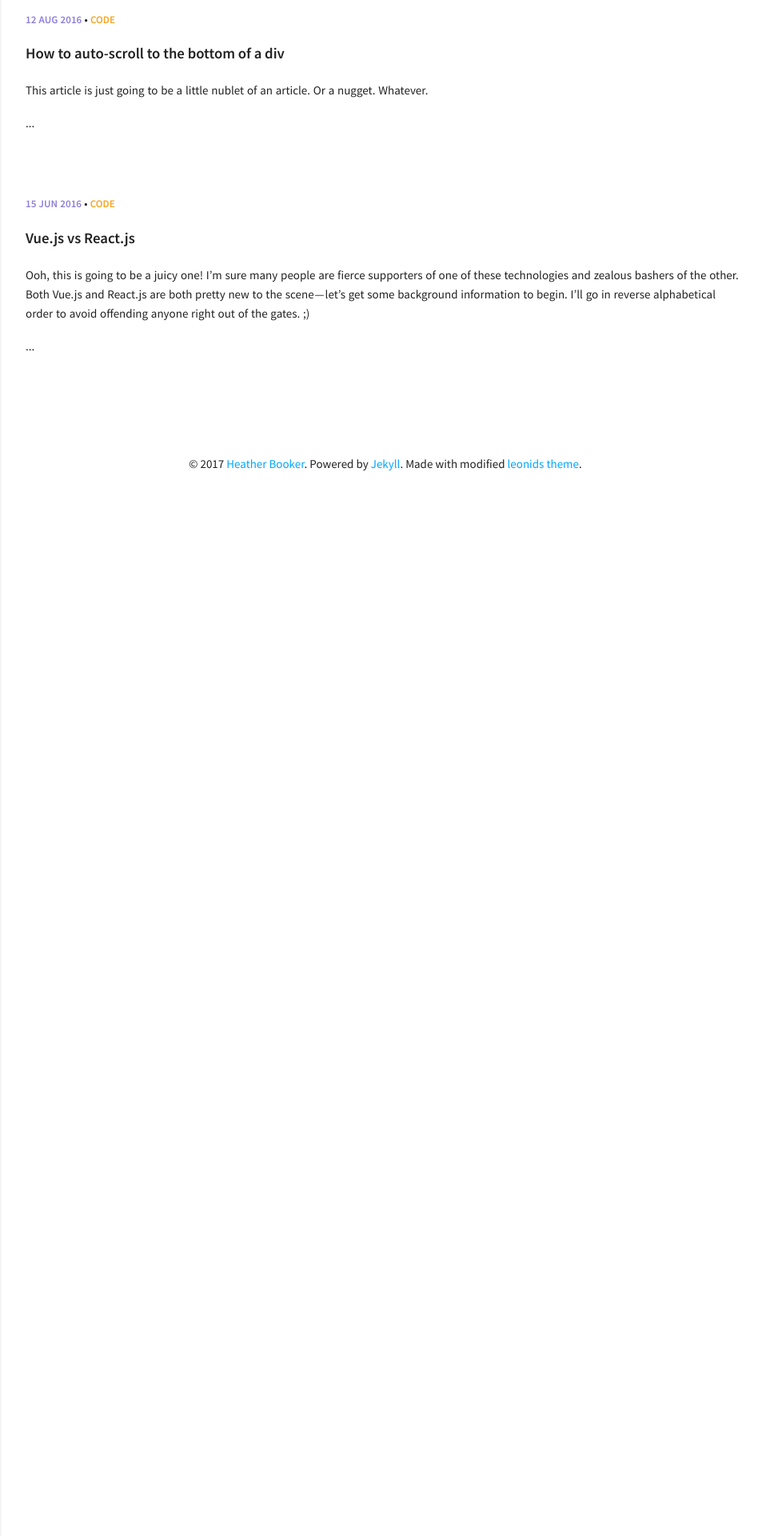
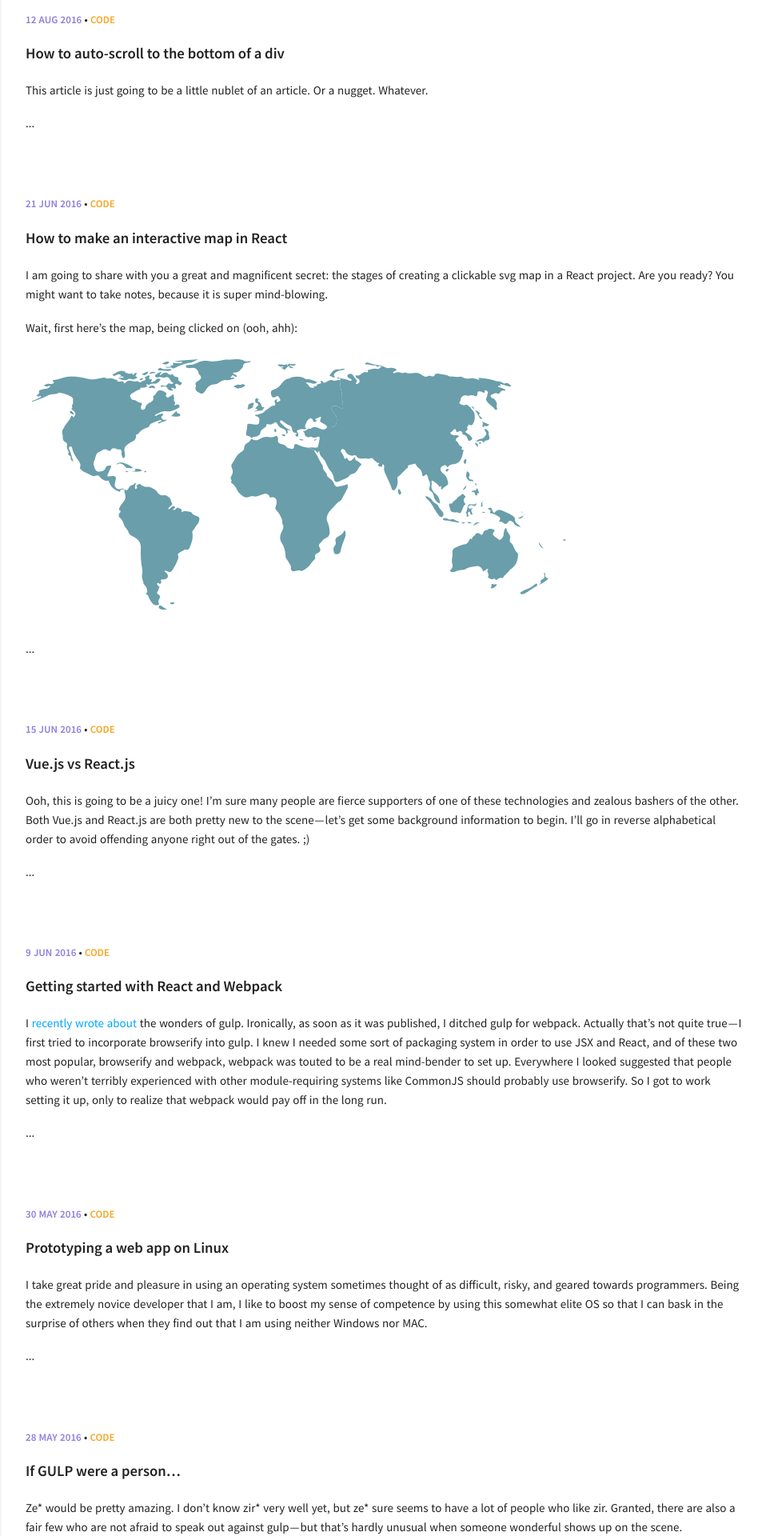
Before and after one commit to heatherbooker/blog, a Jekyll site: the page built from index.html, in a window 1280 px wide. Shown: the part 2584-4504 px from the top of the page at 80% size, without its empty margins (318-1276 px from the left). Built offline with Jekyll 4.4.1, drawn with Linux system fonts in a browser that asks for light colours; some of the changed text lies outside the part shown.

Commit message:
Add remaining Medium.com posts; fix ellipses links

````diff
--- a/_layouts/post_listing.html
+++ b/_layouts/post_listing.html
@@ -39,7 +39,7 @@ layout: default
       <p>
         {{ post.excerpt }}
         {% unless post.ends-early %}
-          <a class="normal-text" href="{{ post.link }}" alt="see whole post">...</a>
+          <a class="normal-text" href="{{ site.url }}{{ post.url }}" alt="see whole post">...</a>
         {% endunless%}
       </p>
     </div>
--- /dev/null
+++ b/_posts/2016-05-28-if-gulp-were-a-person.md
@@ -0,0 +1,20 @@
+---
+layout: post
+title:  "If GULP were a person…"
+categories: code
+tags: code thoughts
+---
+
+Ze* would be pretty amazing. I don’t know zir* very well yet, but ze* sure seems to have a lot of people who like zir. Granted, there are also a fair few who are not afraid to speak out against gulp — but that’s hardly unusual when someone wonderful shows up on the scene.
+
+Gulp was a little hard to follow at first. Ze uses all this language that, like everyone in the field, is a little perplexing until you’re used to it. I suppose you would call that *jargon*. <!--more-->Zir four main capabilities are expressed as `.task`, `.pipe`, `.src`, and `.dest`. The latter two are simply used to denote the source and destination of the files you would like gulp to operate on. `.task` is, of course, a description of the task you would like gulp to execute. Now, `.pipe` is, to my untrained eyes, the most wonderful and curious constituent of gulp. Ze isn’t showy about it, but once you understand it, it is the backbone of all the incredible functionality gulp so humbly offers. You see, the aptly named `.pipe` function takes a reference to a plugin you would like to see used on your code, and then pipes your code through that plugin from `.src` to `.dest`, leaving a new, neatly wrapped, perfectly articulated version of your code in wherever you have designated as the destination. The most beautiful thing about gulp, in my view, is the conceptualization afforded by the use of this code that represents sending code through a pipeline where it undergoes various transformations.
+
+If there’s one thing I know for sure, it’s that gulp loves to accessorize. In fact, ze wouldn’t be that notable at all without all zir little friends. Gulp gets along with pug (formerly jade) for html, sass for css, mocha for testing, and basically anyone or anything else you’d like zir to. Ze can help you uglify your code for running, while leaving your original code untouched so when you come back to edit it/check it out, you aren’t bewildered by the wall of text that is uglified code. Ze can also lint your code, simplify the use of frameworks like react.js and express, compile coffeescript, and do a million other handy things that just makes zir a great companion.
+
+Now, don’t get me wrong — there are probably other gizmos and gadgets that accomplish the same things in various permutations and combinations. But gulp can just do so MUCH! By golly, just in researching this article I discovered that ze can work with git for version control! Unbelievable! I tell ya folks, whatever you want to, you talk to gulp and the two of you will work something out to your satisfaction. With all zir connections, you won’t be disappointed.
+
+*Note on “ze”, “zir” & “zirs”: these are commonly used gender-neutral pronouns, intended to lack any connotation of gender. I do not wish to assign a gender to Gulp, and thus I have selected these non-specific pronouns. For more information, feel free to check out this [explanation](\\genderneutralpronoun.wordpress.com) from the Gender Neutral Pronoun Blog.
+
+**Thanks to Dylan Harness for motivating this post.
+
+*Note*: This post was migrated from its [original home on Medium](https://medium.com/@heatherbooker/if-gulp-were-a-person-82a6cd6e3e38#.fhs0i3owm) on February 23, 2017.
--- /dev/null
+++ b/_posts/2016-05-30-prototyping-web-on-linux.md
@@ -0,0 +1,25 @@
+---
+layout: post
+title:  "Prototyping a web app on Linux"
+categories: code
+tags: code
+---
+
+I take great pride and pleasure in using an operating system sometimes thought of as difficult, risky, and geared towards programmers. Being the extremely novice developer that I am, I like to boost my sense of competence by using this somewhat elite OS so that I can bask in the surprise of others when they find out that I am using neither Windows nor MAC.
+<!--more-->
+However, along with the perks of using an a slightly atypical OS come its inevitable, intrinsically linked downfalls: in this case, namely a lack of support for and access to popular proprietary programs. Luckily, the open-source community is beautiful and prolific, its efforts affording the ability to hack together a solution to nearly any problem you should wish to tackle.
+
+My latest endeavour, prototyping my next project, has been no exception. The objective: create a high-fidelity, really pretty, visually-identical, interactive approximation of what I envision my web app looking like and being able to do. I began by trying out some web apps advertised for prototyping, InVision and Marvel App — which, of course, are indifferent to my OS — I was off to a good start. InVision didn’t work out, but Marvel App was promising, allowing you create designs with its [canvas function](http://blog.marvelapp.com/introducing-canvas-design-wireframe-and-animate-directly-in-marvel/). However, there was a glaring flaw: once you move on from creating screen1 to screen2, screen3 *must* be based off screen2 — there’s no way to use screen1 as a starting point. This becomes extremely frustrating extremely quickly, and I was getting really tempted to cut corners and just omit entire interactions and features.
+
+So, I migrated my project over to some OS-based image editing software. (Note: I am a complete noob at image manipulations.) I had previously used GIMP, but gave InkScape a run this time. Abode Illustrator seems to typically be the tool of choice for operations like mine, but it is of course unavailable for Linux. Having never used Illustrator, I expect that I experienced exactly the same amount of difficulty getting started with InkScape as I would have with Illustrator. As with many things on the most user-friendly Linux distros (ie Ubuntu based), there is a wealth of online knowledge in the form of question forums and tutorials. This meant that I could just google any problem I ran into for instant assistance. I reckon Illustrator similarly has plenty of how-to information available on the interwebz.
+
+By taking advantage of all the help available, I was able to get a handle on using InkScape to mock-up some beautiful screens. I then uploaded each of them back into Marvel App and used Marvel to add interactions between them. And you know what? I don’t think prototying in Linux was particularly hardship-prone.
+
+There was one important lesson learned, that I must remind myself of:
+
+- If it’s not simple, just google it!
+Usually I am too stubborn — I try until I’m mad and then declare it impossible. “Just google it” is a much better tactic.
+
+All said and done, I feel much more confident about mocking-up and prototyping apps for future projects after this experience and I’m not at all concerned that my OS is impeding my pace. Another point for Linux!
+
+*Note*: This post was migrated from its [original home on Medium](https://medium.com/@heatherbooker/prototyping-a-web-app-on-linux-a2834e9a4c55#.o2b92lp0v) on February 23, 2017.
--- /dev/null
+++ b/_posts/2016-06-09-getting-started-react-webpack.md
@@ -0,0 +1,208 @@
+---
+layout: post
+title:  "Getting started with React and Webpack"
+categories: code
+tags: code how-to
+---
+
+I [recently wrote about]({{ site.url }}{% post_url 2016-05-28-if-gulp-were-a-person %}) the wonders of gulp. Ironically, as soon as it was published, I ditched gulp for webpack. Actually that’s not quite true — I first tried to incorporate browserify into gulp. I knew I needed some sort of packaging system in order to use JSX and React, and of these two most popular, browserify and webpack, webpack was touted to be a real mind-bender to set up. Everywhere I looked suggested that people who weren’t terribly experienced with other module-requiring systems like CommonJS should probably use browserify. So I got to work setting it up, only to realize that webpack would pay off in the long run.
+  <!--more-->
+
+Scratch browserify. Move on to webpack. The internet was right — it was a pain to set up. Let’s dig right in and see if we can’t set up our own project right now using React and Webpack. (If you can’t be bothered to follow along, feel free to git clone my [Webpack-React starter](https://github.com/heatherbooker/webpack-react-starter) — a complete environment to use React and Webpack, as well as SCSS.)
+
+We will be creating a project ‘anyProject’ in a directory ‘dev’. Feel free to adapt these to your needs.
+
+```bash
+mkdir dev/anyProject
+cd dev/anyProject
+```
+
+npm is a dandy package manager we will be using to set up webpack and react. Make sure you have npm installed by typing `npm -v` — check [here](https://docs.npmjs.com/getting-started/installing-node) or [here](http://blog.npmjs.org/post/85484771375/how-to-install-npm) for details.
+
+Run `npm init -y` to get started — this will initialize your project with a package.json file. The -y option tells npm to use default settings; if you forget to use it, just press enter until you have gone through all of the questions. Running npm init -f accomplishes the same, but it also warns you:
+
+![npm being a know-it-all]({{ site.url }}/assets/img/npm-warn.png)
+
+Alarming! Better stick to -y which gets the job done without sassing you. (not the css type…)
+
+Next, we install webpack:
+
+```bash
+npm i webpack -S
+```
+
+This should have initialized a node\_modules folder in your current directory (dev/anyProject, in this example). If not, webpack may have been downloaded to a node_modules folder found higher up in your directory tree. Webpack should now also be listed in the ‘dependencies’ section of your package.json. Let’s create a configuration file for webpack now, to tell it how to handle our files and what we want it do.
+
+```bash
+touch webpack.config.js
+```
+
+Open webpack.config.js, and type the following:
+
+```js
+module.exports = {
+  entry: “./src/index.jsx”,
+  output: {
+    path: ‘build’,
+    filename: “index.js”
+  }
+};
+```
+
+This sets the first file webpack looks at as ‘index.jsx’ located in directory ‘src’, and writes the output to a file ‘index.js’ located in dir ‘build’. But how does our JSX become plain ol JS? Webpack uses ‘loaders’ to essentially translate code; we need to add loaders for whatever functionality we desire. First npm install some loaders: Babel will help the transition from JSX to js:
+
+```bash
+npm i babel-loader babel-preset-es2015 babel-preset-react -S
+```
+
+Then go back to the webpack.config.js, and at the same level as ‘entry’ and ‘output’, add a key ‘module’ which will contain configuration information for our loaders, starting with babel:
+
+```js
+  ...
+  , module: {
+    loaders: [{
+      test: /\.jsx$/,
+      exclude: /node_modules/,
+      loader: ‘babel’,
+      query: {
+        presets: [‘es2015’, ‘react’]
+      }
+    }]
+  }
+```
+
+But where are our heads?! (not the git type…) We don’t even have React in our project yet! Better fix that. Run:
+
+```bash
+npm i react react-dom -S
+```
+
+Let’s check that everything we’ve done so far is working. We will need directories ‘src’ and ‘build’, an index.jsx file and an index.html file.
+
+```bash
+mkdir src build
+touch src/index.jsx
+touch src/index.html
+```
+
+Hopefully you are using an editor like Sublime which will auto-generate a basic HTML doc by typing ‘html’ and pressing tab. Then throw in a quick <div> with an id=“app”, and a script tag so the index.html looks like this:
+
+```html
+<!DOCTYPE html>
+<html>
+<head>
+ <title></title>
+</head>
+<body>
+ <div id=”app”>
+ </div>
+<script type="text/javascript" src="index.js"></script>
+</body>
+</html>
+```
+
+Next we’ll create a quick component in index.jsx using React. Start by requiring in react and react-dom, then create a class and render a component:
+
+```jsx
+var React = require(‘react’);
+var ReactDOM = require(‘react-dom’);
+var AComponent = React.createClass ({
+  render: function() {
+    return <div>HELLO WORLD!</div>
+  }
+});
+ReactDOM.render(
+  <AComponent />,
+  document.getElementById(‘app’)
+);
+```
+
+(PS — you may want to install a plugin for your text editor that you can set to parse JSX files (ex, Babel).)
+For now, we will need to manually copy our index.html into the build directory:
+
+```bash
+cp src/index.html build
+```
+
+Now all we have to do is run webpack! We will put a command into our package.json in the ‘scripts’, so that npm can help us run webpack (the ‘test’ script should have been auto-generated with the package.json file):
+
+```js
+"scripts": {
+ "test": "echo \"Error: no test specified\" && exit 1",
+ "build": "webpack"
+ },
+ ```
+
+Now in your terminal/command line just type:
+
+```bash
+npm run build
+```
+
+And open dev/anyProject/build/index.html in your browser and you should see this:
+
+!['Hello world' in top left corner of your page]({{ site.url }}/assets/img/hello-world.png)
+
+
+Awesome! It works! You have successfully set up a project with webpack and react! But you might be thinking : we copied that index.html file manually, that was stupid. You’re right! Let’s prepare this project a little more for the real world. We want to handle html files, and we might as well also use webpack for one of its great skills — requiring in all sorts of tidbits, such as images. I like using SVGs as they are highly editable, and resize well.
+
+Start by installing html-webpack-plugin and file-loader:
+
+```bash
+npm i html-webpack-plugin file-loader -D
+```
+
+As their names suggest, the former is a plugin while the latter is a loader. To use the plugin, we require it at the top of the webpack.config.js:
+
+```js
+var HtmlWebpackPlugin = require(‘html-webpack-plugin’);
+```
+
+Then after the loaders, we add a new section called plugins to the module.exports, and reference the HtmlWebpackPlugin var we just created. I like to instruct it to use a template, so that in the template I can have the one <div id=“app”> for React to inject content into:
+
+```js
+  },
+  plugins: [
+    new HtmlWebpackPlugin({
+      template: ‘./src/index.html’
+    })
+  ]
+};
+```
+
+Scroll down to see how to set up the file loader (along with a SCSS loader).
+
+Now two last things: I like to be able to use SCSS , so we will set up a loader for that, and we can also set up React HMR for to serve our webpage and update it every time we make a change to a file. This is an excellent time-saver for development!
+
+```bash
+npm i babel-preset-react-hmre sass-loader node-sass css-loader style-loader -D
+```
+
+To set up the file loader for images and the SCSS loader, add the following to the ‘loaders’ array in the webpack.config.js:
+
+```js
+}, {
+    test: /\.scss$/,
+    loaders: [“style”, “css”, “sass”]
+   }, {
+    test: /\.svg$/,
+    loader: ‘file’
+   }
+}]
+```
+
+And finally, setting up hot module reloading is very easy. Simply add ‘react-hmre’ to the presets array in the babel loader:
+
+```js
+presets: [‘es2015’, ‘react’, ‘react-hmre’]
+```
+
+Then in package.json, add a new script which can be run with ‘npm start’:
+
+```js
+"start": "webpack-dev-server --progress --inline --hot"
+```
+
+Once you run ‘npm start’, you can open localhost:8080 to see your app change as you develop it. Voila, that’s it! Now you can write SCSS and JSX and use React to create awesome apps. Get to it!
+
+*Note*: This post was migrated from its [original home on Medium](https://medium.com/@heatherbooker/vue-js-vs-react-js-28caa8f9b033#.ojssrqrl3) on February 23, 2017.
--- /dev/null
+++ b/_posts/2016-06-21-interactive-react-map.md
@@ -0,0 +1,127 @@
+---
+layout: post
+title:  "How to make an interactive map in React"
+categories: code
+tags: code how-to
+---
+
+I am going to share with you a great and magnificent secret: the stages of creating a clickable svg map in a React project. Are you ready? You might want to take notes, because it is super mind-blowing.
+
+Wait, first here’s the map, being clicked on (ooh, ahh):
+
+![clickable map being clicked]({{ site.url }}/assets/img/map-being-clicked.gif)
+<!--more-->
+
+(And if you just want to skip straight to the good stuff, click [here to get my clickable SVG-based React component world map](https://www.npmjs.com/package/react-world-map) on npm!)
+
+If you are ready, let us begin:
+
+Stages of creating a clickable SVG map in a React project
+
+1. Hatred
+2. Suffering
+3. Defeat
+4. Suffering
+5. Hatred
+6. Defeat
+7. Hatred
+8. Hated
+9. Utter hatred
+10. SUCCESS!
+11. Just kidding. Have you seen this? Because this. (Edit: that link was broken, [try this](https://s33.postimg.org/niqd2zgwf/code.jpg), or failing that, image search “how to do coding”.)
+
+Hahaha..haha..ha…*lying on floor*
+
+No, but actually. So it was hard. For me. A majority of that, I reckon, is attributable to my lack of experience with various tasks and technologies, such as setting event listeners and using React. However, in the end, I don’t think I would actually classify it as too difficult a project for the average front-end developer to take on.
+
+If you are genuinely interested in creating any sort of clickable SVG-based components for your React application, I have compiled the basic steps I ended up taking to complete my map project below. Good luck and have fun!
+
+When I started out, I had webpack [file-loader](https://www.npmjs.com/package/file-loader) set up to handle svgs:
+
+```js
+...
+const myImage = require(‘./aFile.svg’)
+class clickableSvg extends React.Component {
+ constructor() {
+  super();
+ }
+ render() {
+  return (
+   <div>
+    <img src={myImage}>
+   <\/div>
+  )
+ }
+}
+```
+
+(If you’re not familiar with ‘class’ or ‘const’ in js, they are new to ES6.)
+
+However, embedding the svg file in an `<img>` tag like this means that any links within the svg code are not valid. [Wait, did I just say svg code? Aren’t svgs just images? Oh yeah! You can edit svg code — it’s a markup language like HTML, made of `<tags>`. Cool.] Sources suggested other options — using an `<object>` or `<iframe>` tag instead, or directly embedding the svg code in the document. I wasn’t keen on the last option, as I felt the svg code for an entire world map was terribly bulky and would make my code messy. I set upon using the iframe tag, in which I could add links around paths/objects, using `<a xlink:href=“#”>`.
+
+But I could go on forever about things that didn’t work. Let’s summarize some of the key points to making your clickable svg component work with React:
+
+- the svg code must be directly embedded in your React component
+- React will not accept any colons (:) or dashes (-) in tag properties — you can convert to camelCase to circumvent this
+- links must use the property xlinkHref, not simply href
+you can use event listeners to communicate that a component has been clicked
+
+(sidenote: I’m not entirely certain that using event listeners isn’t a slightly hacky way to accomplish communication between components, but it worked for my purposes of alerting users of the map as an npm module )
+- to change css when a component is clicked, assign it a variable for a className, and then use an onClick to manipulate the className
+
+for me, this looked as follows:
+```svg
+<g id=”AF” className={this.mapState.af} onClick={this.onMapClick.bind(this, ‘af’)} >
+ <path id="path4307" d="M345.902 112.802c-.17.07 … " />
+</g>
+```
+AF represents Africa, which contained two paths. I grouped the paths in Inkscape (where I could easily view which should go together), then in Sublime I assigned a className. Then I added an onClick to call a function which is defined in the class definition, at the same level as the constructor and render functions.
+
+The classNames are originally set either in the constructor using this.mapState = {<see code below>} if you are using ES6 classes, or the componentDidMount function if using React.createClass:
+
+```js
+componentDidMount: function() {
+ this.mapState = {
+  na: "map-unselected",
+  sa: "map-unselected",
+  af: "map-unselected",
+  //etc through all continents
+ }
+},
+```
+
+To make my code as clean as possible, after grouping elements into the areas that will need to be individually manipulated (ex continents), I used an svg optimization tool. I thought I would need path IDs so I instructed the tool not to remove them, but it turns out I haven’t needed them so they could have been removed. One option you might need to uncheck though, is for removal of unnecessary groupings — the tool may see the groupings we just worked hard to create as unnecessary, and that is definitely not what we want!
+
+Now, getting into the nitty-gritty of it: The map component has the following features in the source code:
+- React state declared in constructor(ES6) or getInitialState(ES5) and used to track “clicked” state:
+
+```js
+getInitialState: function() {
+ return {clicked: ‘none’};
+},
+```
+- Fire an event when clicked, denoting current clicked state:
+
+```js
+componentDidUpdate: function() {
+  this.emitEvent();
+ },
+ emitEvent: function() {
+  const clickedEvent = new CustomEvent(
+   ‘WorldMapClicked’,
+   {detail: {clickedState: this.state.clicked}}
+  );
+  window.dispatchEvent(clickedEvent);
+ },
+```
+The event is dispatched on componentDidUpdate, which guarantees that it is receiving the new state. Firing an event allows users of the npm module to easily track what is happening (again, I think this might be hacky).
+
+There are two functions which handle the state and classNames — the first determines what to set `this.state.clicked` to by using some if/else statements and comparing the area clicked to the previous state, and the second manages classNames for css purposes by resetting all to the default, unselected, then if necessary, changing only the selected area to have a className reflecting that.
+
+It is important to note that the states should be suitable class names, such as “map-selected” and “map-unselected”, as they are assigned as className attributes to the groups in the svg! These classNames can then be referenced through CSS to change the appearance.
+
+Tune in next week for some choice words on making a React component available as an npm module and through a CDN.
+
+And that’s it! That’s all there is to using SVG to its full clickable, CSS-able potential. Don’t forget to [check out the project on github](https://github.com/heatherbooker/clickable-svg-map) if you need any clarification, or would like to use it yourself! Happy map-making!
+
+*Note*: This post was migrated from its [original home on Medium](https://medium.com/@heatherbooker/how-to-make-an-interactive-map-in-react-f4e6e074b500#.entvl9iu5) on February 23, 2017.
````
Also changed, not shown: assets/img/hello-world.png (added), assets/img/map-being-clicked.gif (added), assets/img/npm-warn.png (added).
